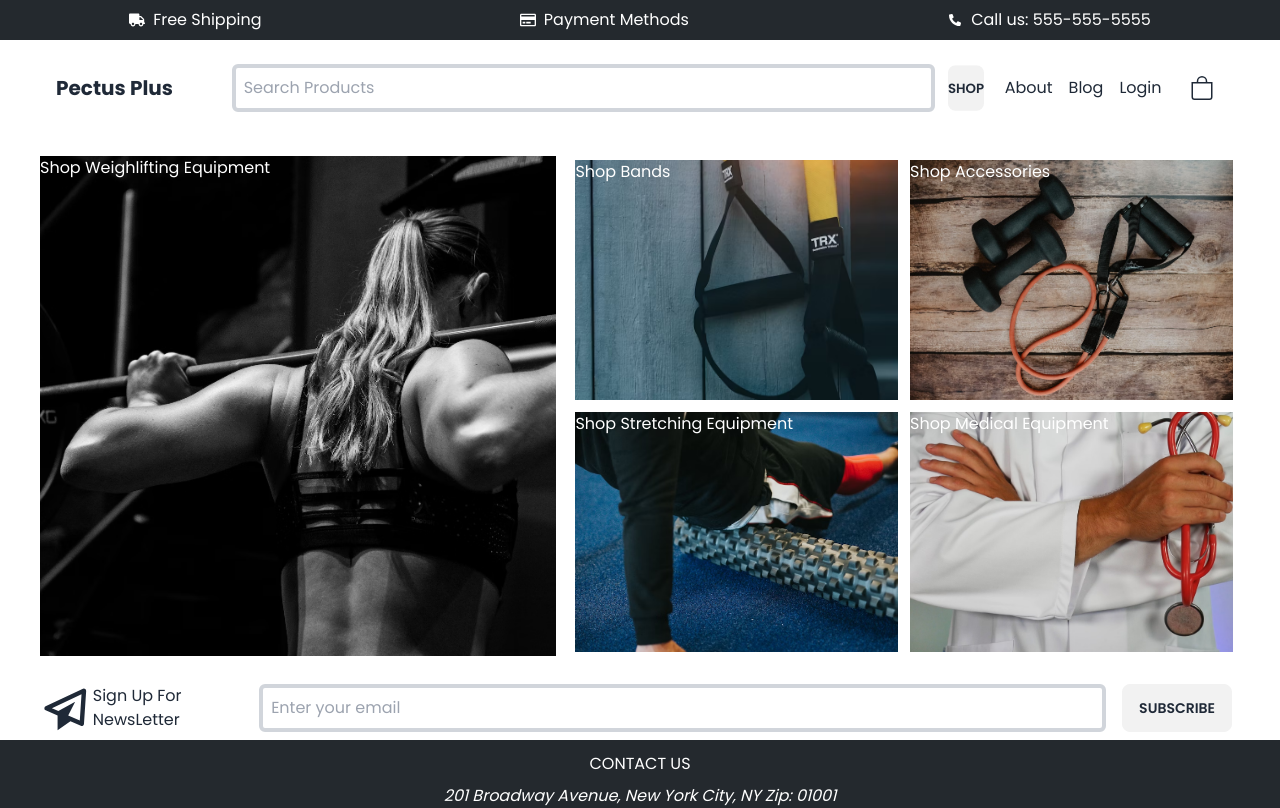
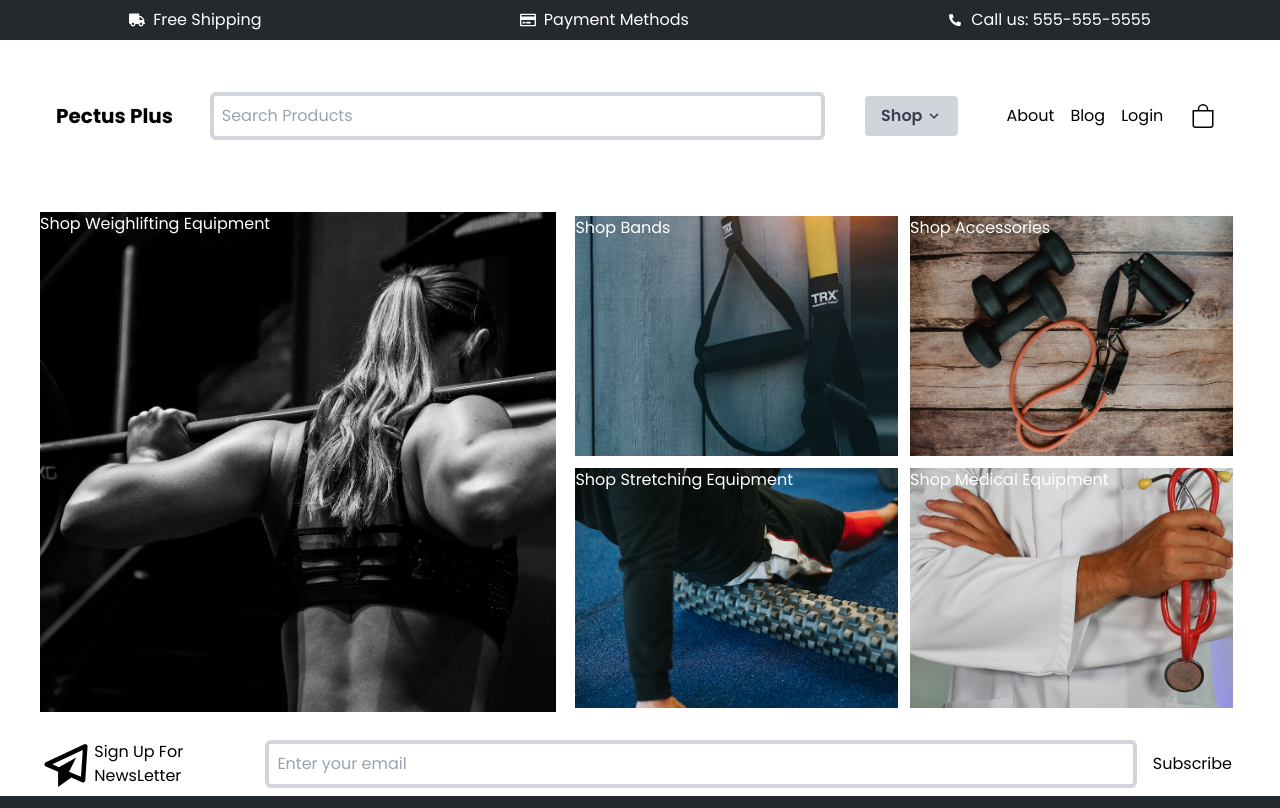
Before and after one commit to Asalz20/pectus-plus-frontend, a React (Vite) app: page / in a window 1280 px wide. Shown: the top 808 px of the page. Built offline with nearby package versions, Linux system fonts and the light colour scheme.

Commit message:
Formatted Shop page

```diff
--- a/package.json
+++ b/package.json
@@ -23,7 +23,6 @@
     "@types/react-dom": "^18.0.11",
     "@vitejs/plugin-react-swc": "^3.0.0",
     "autoprefixer": "^10.4.14",
-    "daisyui": "^3.0.19",
     "eslint": "^8.38.0",
     "eslint-plugin-react": "^7.32.2",
     "eslint-plugin-react-hooks": "^4.6.0",
--- a/src/components/Nav.jsx
+++ b/src/components/Nav.jsx
@@ -47,24 +47,48 @@ const Navbar = () => {
         } sm:block sm:relative sm:bg-inherit sm:pb-0 sm:order-2`}
       >
         <ul className="sm:flex sm:justify-center sm:items-center">
-          <li className="hidden sm:block my-2 sm:my-0 sm:mx-2">
-            <div className="dropdown dropdown-hover">
-              <label tabIndex={0} className="btn m-1 border-0 p-0">
-                <Link to="shop">Shop</Link>
-              </label>
-              <ul
-                tabIndex={0}
-                className="dropdown-content menu p-2 shadow rounded-box w-52 z-10 bg-red-50"
-              >
-                <li>
-                  <a>Item 1</a>
+          <div className="p-10">
+            <div className="dropdown inline-block relative">
+              <Link to="shop">
+                <button className="bg-gray-300 text-gray-700 font-semibold py-2 px-4 rounded inline-flex items-center">
+                  <span className="mr-1">Shop</span>
+                  <svg
+                    className="fill-current h-4 w-4"
+                    xmlns="http://www.w3.org/2000/svg"
+                    viewBox="0 0 20 20"
+                  >
+                    <path d="M9.293 12.95l.707.707L15.657 8l-1.414-1.414L10 10.828 5.757 6.586 4.343 8z" />{" "}
+                  </svg>
+                </button>
+              </Link>
+              <ul className="dropdown-menu absolute hidden hover:block text-gray-700 pt-1">
+                <li className="">
+                  <a
+                    className="rounded-t bg-gray-200 hover:bg-gray-400 py-2 px-4 block whitespace-no-wrap"
+                    href="#"
+                  >
+                    One
+                  </a>
                 </li>
-                <li>
-                  <a>Item 2</a>
+                <li className="">
+                  <a
+                    className="bg-gray-200 hover:bg-gray-400 py-2 px-4 block whitespace-no-wrap"
+                    href="#"
+                  >
+                    Two
+                  </a>
+                </li>
+                <li className="">
+                  <a
+                    className="rounded-b bg-gray-200 hover:bg-gray-400 py-2 px-4 block whitespace-no-wrap"
+                    href="#"
+                  >
+                    Three is the magic number
+                  </a>
                 </li>
               </ul>
             </div>
-          </li>
+          </div>
           {links.map((link, index) => (
             <li key={index} className="my-2 sm:my-0 sm:mx-2">
               <Link className="hover:text-gray-800" to={link.path}>
--- a/src/components/ProductCard.jsx
+++ b/src/components/ProductCard.jsx
@@ -1,7 +1,7 @@
 import { AiFillHeart } from "react-icons/ai";
 const ProductCard = () => {
   return (
-    <div className="w-3/4 m-auto border-2 relative">
+    <div className="w-11/12 m-auto my-2 border-2 relative sm:w-2/5 md:mx-2 md:w-[30%]">
       <AiFillHeart className="cursor-pointer text-gray-300 hover:text-red-500 absolute right-1" />
       <img src="" alt="" />
       <div className="flex flex-col">
--- a/src/pages/Shop.jsx
+++ b/src/pages/Shop.jsx
@@ -7,11 +7,13 @@ const Shop = () => {
     <>
       <Meta title={"Shop"} />
       <BreadCrumb title="Shop" />
-      <section className="w-60 m-auto border-2 my-6">
+      <section className="flex flex-col md:flex-row">
+        <div className="min-w-[260px] w-11/12 m-auto border-2 my-6 md:w-1/3 md:h-24">
           <h6>Price</h6>
           <RangeSlider />
-      </section>
-      <section className="w-60 m-auto border-2 my-6">
+        </div>
+        <section className="flex flex-col w-11/12 m-auto">
+          <div className="min-w-[260px] w-11/12 m-auto border-2 my-6">
             <h6>Showing: 1-10 products of # products</h6>
             <select>
               <option value="Newest First">Newest First</option>
@@ -22,8 +24,17 @@ const Shop = () => {
                 Price Lowest to Highest
               </option>
             </select>
+          </div>
+          <div className="sm:flex sm:flex-row sm:flex-wrap md:justify-center">
+            <ProductCard />
+            <ProductCard />
+            <ProductCard />
+            <ProductCard />
+            <ProductCard />
+            <ProductCard />
+          </div>
         </section>
-      <ProductCard />
+      </section>
     </>
   );
 };
--- a/src/styles.css
+++ b/src/styles.css
@@ -2,3 +2,7 @@
 @tailwind base;
 @tailwind components;
 @tailwind utilities;
+
+.dropdown:hover .dropdown-menu {
+  display: block;
+}
--- a/tailwind.config.js
+++ b/tailwind.config.js
@@ -1,8 +1,5 @@
 module.exports = {
   content: ["./src/**/*.{js,jsx,html}"],
-  daisyui: {
-    themes: ["light"],
-  },
   theme: {
     extend: {
       fontFamily: {
@@ -22,5 +19,5 @@ module.exports = {
       },
     },
   },
-  plugins: [require("daisyui")],
+  plugins: [],
 };
```
Also changed, not shown: 1 other file (tests, documents, lock files or other folders). Lines whose indentation alone changed are shown as unchanged.
